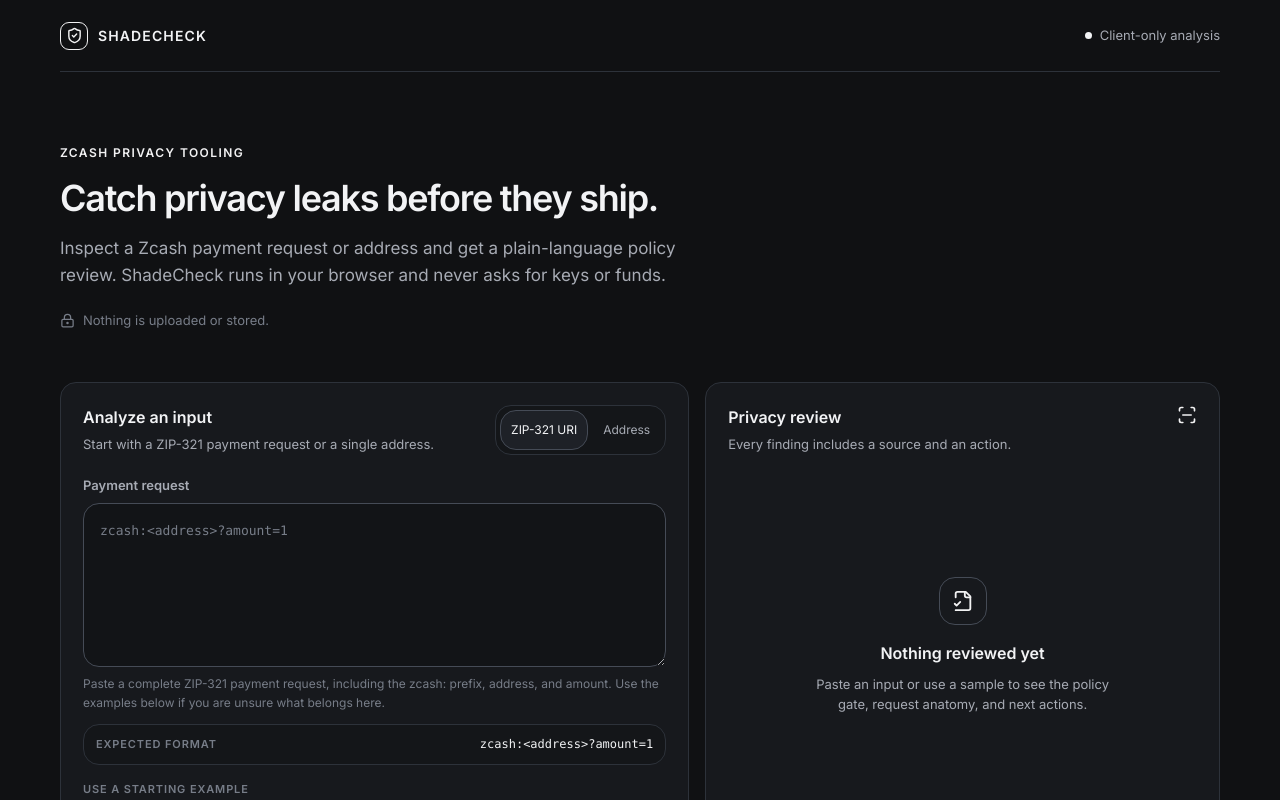
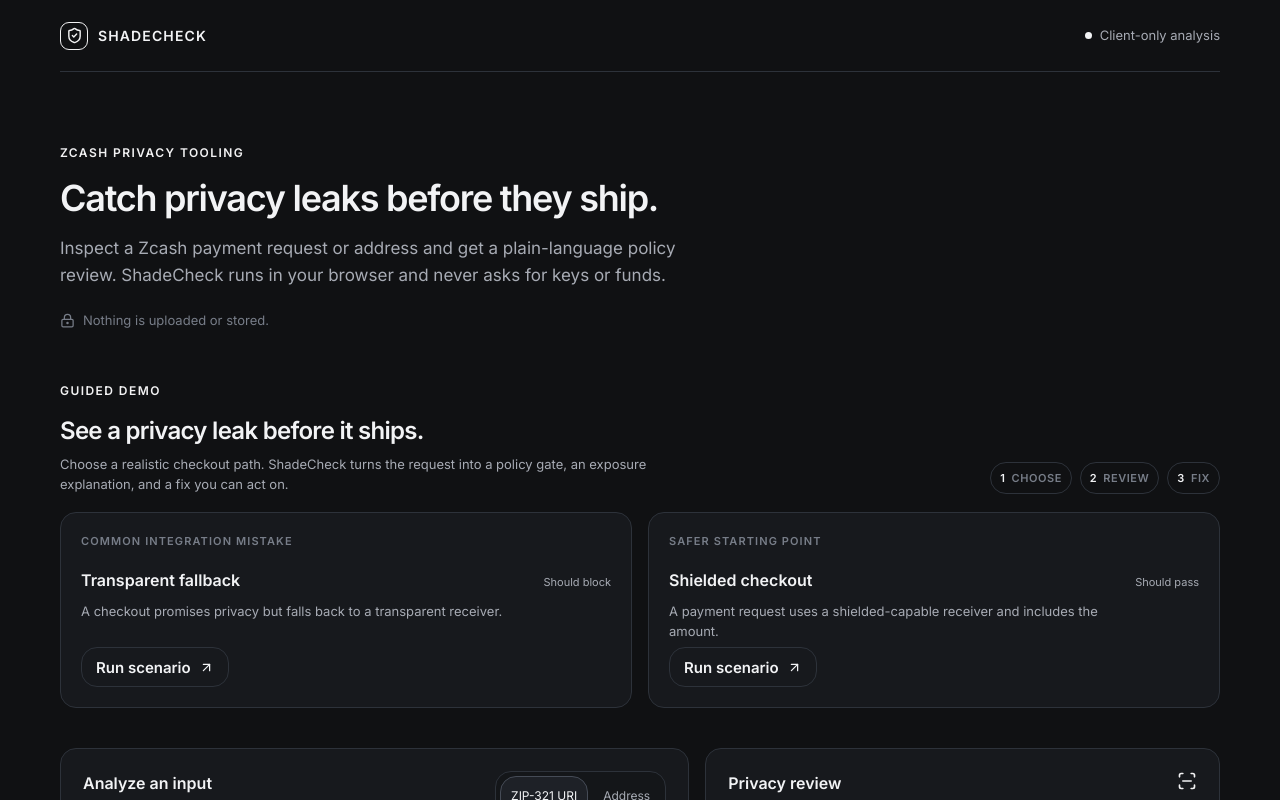
Before and after one commit to xBrokkr/zcash-hackathon, a Next.js app: page / in a window 1280 px wide. Shown: the top 800 px of the page. Built offline with nearby package versions, Linux system fonts and the light colour scheme.

Commit message:
Add Privacy Checkout Lab hackathon demo

```diff
--- a/app/globals.css
+++ b/app/globals.css
@@ -68,6 +68,36 @@
 .hero-copy { max-width: 640px; margin-top: 18px; color: var(--muted); font-size: 17px; }
 
 .hero-note { display: inline-flex; align-items: center; gap: 8px; margin-top: 22px; color: var(--subtle); font-size: 13px; }
+
+.lab-section { padding-bottom: 40px; }
+
+.lab-heading { display: flex; align-items: flex-end; justify-content: space-between; gap: 24px; margin-bottom: 18px; }
+
+.lab-heading h2 { max-width: 560px; font-size: 24px; font-weight: 600; letter-spacing: -.03em; line-height: 1.15; }
+
+.lab-copy { max-width: 620px; margin-top: 10px; color: var(--muted); font-size: 13px; }
+
+.lab-steps { display: flex; flex-wrap: wrap; justify-content: flex-end; gap: 8px; color: var(--subtle); font-size: 11px; font-weight: 600; letter-spacing: .05em; text-transform: uppercase; }
+
+.lab-steps span { display: inline-flex; align-items: center; gap: 6px; min-height: 32px; padding: 0 9px; border: 1px solid var(--border); border-radius: var(--radius); }
+
+.lab-steps b { color: var(--foreground); font-weight: 600; }
+
+.lab-grid { display: grid; grid-template-columns: repeat(2, minmax(0, 1fr)); gap: 16px; }
+
+.lab-card { display: flex; min-height: 196px; flex-direction: column; padding: 20px; }
+
+.lab-card-kicker, .impact-kicker { color: var(--subtle); font-size: 11px; font-weight: 600; letter-spacing: .1em; text-transform: uppercase; }
+
+.lab-card-topline { display: flex; align-items: baseline; justify-content: space-between; gap: 12px; margin-top: 18px; }
+
+.lab-card h3 { font-size: 16px; font-weight: 600; }
+
+.lab-card-topline span { flex-shrink: 0; color: var(--muted); font-size: 11px; }
+
+.lab-card p { max-width: 460px; margin-top: 8px; color: var(--muted); font-size: 13px; }
+
+.lab-card .secondary-button { align-self: flex-start; margin-top: auto; }
 
 .workspace { display: grid; grid-template-columns: minmax(0, 1.1fr) minmax(320px, .9fr); gap: 16px; padding-bottom: 56px; }
 
@@ -232,6 +262,24 @@
 
 .confidence-note svg, .ignored-note svg { flex-shrink: 0; margin-top: 2px; color: var(--foreground); }
 
+.impact-card { margin-top: 16px; padding: 16px; border: 1px solid var(--border); border-radius: var(--radius); background: var(--surface-soft); }
+
+.impact-card.review { border-style: dashed; }
+
+.impact-card.block { border-color: var(--border-strong); }
+
+.impact-card h3 { margin-top: 8px; font-size: 15px; font-weight: 600; }
+
+.impact-card > p { max-width: 580px; margin-top: 6px; color: var(--muted); font-size: 12px; }
+
+.impact-grid { display: grid; grid-template-columns: repeat(2, minmax(0, 1fr)); gap: 8px; margin-top: 14px; }
+
+.impact-grid > div { display: flex; min-height: 72px; flex-direction: column; gap: 5px; padding: 10px; border: 1px solid var(--border); border-radius: var(--radius); }
+
+.impact-grid span { color: var(--subtle); font-size: 11px; }
+
+.impact-grid strong { font-size: 12px; font-weight: 600; line-height: 1.4; }
+
 .anatomy-grid { display: grid; grid-template-columns: repeat(3, 1fr); gap: 8px; }
 
 .anatomy-grid > div { display: flex; flex-direction: column; gap: 4px; padding: 12px; border: 1px solid var(--border); border-radius: var(--radius); background: var(--surface-soft); }
@@ -309,6 +357,8 @@
 .footer a { color: var(--muted); text-decoration: underline; text-underline-offset: 3px; }
 
 @media (max-width: 860px) {
+  .lab-heading { align-items: flex-start; flex-direction: column; }
+  .lab-steps { justify-content: flex-start; }
   .workspace { grid-template-columns: 1fr; }
   .analysis-panel { min-height: auto; }
 }
@@ -317,6 +367,8 @@
   .container { width: min(100% - 24px, 1160px); }
   .topbar { min-height: 64px; }
   .hero { padding: 48px 0 32px; }
+  .lab-section { padding-bottom: 32px; }
+  .lab-grid { grid-template-columns: 1fr; gap: 12px; }
   .workspace { gap: 12px; }
   .panel-header { display: block; }
   .mode-switch { margin-top: 16px; }
@@ -324,6 +376,7 @@
   .sample-row { order: 2; }
   .primary-button { width: 100%; }
   .finding-toolbar { align-items: flex-start; flex-direction: column; }
+  .impact-grid { grid-template-columns: 1fr; }
   .filter-list { width: 100%; overflow-x: auto; flex-wrap: nowrap; padding-bottom: 2px; }
   .filter-button { flex-shrink: 0; }
   .report-actions > * { width: 100%; }
--- a/app/page.tsx
+++ b/app/page.tsx
@@ -8,6 +8,7 @@
 type Mode = "uri" | "address";
 type FindingFilter = "all" | "block" | "review" | "informational";
 type InputExample = { label: string; value: string };
+type CheckoutScenario = InputExample & { eyebrow: string; description: string; expected: string };
 
 const shieldedTestnet = "ztestsapling10yy2ex5dcqkclhc7z7yrnjq2z6feyjad56ptwlfgmy77dmaqqrl9gyhprdx59qgmsnyfska2kez";
 const transparentTestnet = "tmEZhbWHTpdKMw5it8YDspUXSMGQyFwovpU";
@@ -25,6 +26,23 @@
     { label: "Unified address", value: unifiedMainnet },
   ],
 };
+
+const checkoutScenarios: CheckoutScenario[] = [
+  {
+    label: "Transparent fallback",
+    eyebrow: "Common integration mistake",
+    description: "A checkout promises privacy but falls back to a transparent receiver.",
+    expected: "Should block",
+    value: `zcash:${transparentTestnet}?amount=0.25`,
+  },
+  {
+    label: "Shielded checkout",
+    eyebrow: "Safer starting point",
+    description: "A payment request uses a shielded-capable receiver and includes the amount.",
+    expected: "Should pass",
+    value: `zcash:${shieldedTestnet}?amount=0.25`,
+  },
+];
 
 const publicFixtures: Array<{ label: string; description: string; analysis: Analysis }> = [
   {
@@ -84,6 +102,64 @@
   if (level === "block" || level === "review") return <AlertTriangle size={16} aria-hidden="true" />;
   if (level === "pass") return <CheckCircle2 size={16} aria-hidden="true" />;
   return <Info size={16} aria-hidden="true" />;
+}
+
+function buildPrivacyImpact(analysis: Analysis) {
+  const hasTransparent = analysis.entries.some((entry) => entry.classification === "transparent");
+  const hasInvalid = analysis.entries.some((entry) => entry.validation === "invalid");
+  const hasMixedNetwork = analysis.network === "mixed";
+
+  if (hasInvalid) {
+    return {
+      title: "Correct the request before reviewing privacy.",
+      description: "At least one address or payment field failed local format validation, so the privacy result is not reliable yet.",
+      publicView: "Not assessed",
+      action: "Fix the format finding first, then run the review again.",
+    };
+  }
+
+  if (hasMixedNetwork) {
+    return {
+      title: "Do not ship this checkout yet.",
+      description: "This request combines networks. A wallet or product flow could interpret the payment differently than intended.",
+      publicView: "Network path is ambiguous",
+      action: "Use one network consistently across every payment target.",
+    };
+  }
+
+  if (hasTransparent) {
+    return {
+      title: "Do not ship this checkout yet.",
+      description: "A transparent receiver is part of this request. The public transaction path can expose the receiver and value; linkability depends on the full transaction.",
+      publicView: "Receiver and value may be public",
+      action: "Replace the transparent path with a shielded-capable receiver, then review again.",
+    };
+  }
+
+  if (analysis.gate === "block") {
+    return {
+      title: "Do not ship this checkout yet.",
+      description: "A local policy rule blocked this request before it can be treated as a privacy-safe checkout.",
+      publicView: "Privacy result is blocked",
+      action: analysis.findings.find((item) => item.level === "block")?.fix ?? "Resolve the blocking finding and run the review again.",
+    };
+  }
+
+  if (analysis.gate === "review") {
+    return {
+      title: "Review this checkout before release.",
+      description: "The request is not blocked by the local policy, but it still needs a product decision before it can claim a complete privacy-preserving flow.",
+      publicView: "No transparent path detected",
+      action: analysis.findings.find((item) => item.level === "review")?.fix ?? "Resolve the review finding before release.",
+    };
+  }
+
+  return {
+    title: "This checkout passes the local privacy gate.",
+    description: "No transparent payment path was detected and the request includes the fields required for this local policy check.",
+    publicView: "No transparent path detected",
+    action: "Keep this rule check in CI and let the wallet perform complete validation before sending.",
+  };
 }
 
 function downloadJson(filename: string, payload: unknown) {
@@ -163,6 +239,10 @@
     setMode(exampleMode);
     setValue(example.value);
     runAnalysis(example.value, exampleMode, true);
+  }
+
+  function runScenario(scenario: CheckoutScenario) {
+    runExample(scenario, "uri");
   }
 
   function chooseMode(nextMode: Mode) {
@@ -267,6 +347,7 @@
     if (findingFilter === "informational") return item.level === "pass" || item.level === "note";
     return item.level === findingFilter;
   }) ?? [];
+  const privacyImpact = analysis ? buildPrivacyImpact(analysis) : null;
 
   const findingFilters: Array<{ value: FindingFilter; label: string }> = [
     { value: "all", label: "All" },
@@ -288,6 +369,29 @@
           <h1>Catch privacy leaks before they ship.</h1>
           <p className="hero-copy">Inspect a Zcash payment request or address and get a plain-language policy review. ShadeCheck runs in your browser and never asks for keys or funds.</p>
           <div className="hero-note"><LockKeyhole size={15} aria-hidden="true" />Nothing is uploaded or stored.</div>
+        </section>
+
+        <section className="lab-section" aria-labelledby="lab-heading">
+          <div className="lab-heading">
+            <div>
+              <div className="eyebrow">Guided demo</div>
+              <h2 id="lab-heading">See a privacy leak before it ships.</h2>
+              <p className="lab-copy">Choose a realistic checkout path. ShadeCheck turns the request into a policy gate, an exposure explanation, and a fix you can act on.</p>
+            </div>
+            <div className="lab-steps" aria-label="Privacy Checkout Lab steps">
+              <span><b>1</b> Choose</span>
+              <span><b>2</b> Review</span>
+              <span><b>3</b> Fix</span>
+            </div>
+          </div>
+          <div className="lab-grid">
+            {checkoutScenarios.map((scenario) => <article className="panel lab-card" key={scenario.label}>
+              <div className="lab-card-kicker">{scenario.eyebrow}</div>
+              <div className="lab-card-topline"><h3>{scenario.label}</h3><span>{scenario.expected}</span></div>
+              <p>{scenario.description}</p>
+              <button type="button" className="secondary-button" onClick={() => runScenario(scenario)}>Run scenario <ArrowUpRight size={15} aria-hidden="true" /></button>
+            </article>)}
+          </div>
         </section>
 
         <section className="workspace" aria-label="ShadeCheck analyzer">
@@ -325,6 +429,7 @@
               <div className="analysis-body">
                 <div className="analysis-summary"><div className="gate-block"><div className="gate-label">Policy gate</div><div className={`summary-tag ${analysis.gate}`} aria-label={`Policy gate: ${analysis.privacyLabel}`}>{analysis.privacyLabel}</div></div><div className="score-summary"><div className="score-block"><span className="score-number">{analysis.score}</span><span className="score-denominator">/ 100</span></div><div className="score-label">Secondary signal score</div></div></div>
                 <div className="confidence-note"><Info size={15} aria-hidden="true" /><span>{analysis.confidence === "shape-only" ? "Confidence: shape-only. Supported outer checksums are checked; full receiver composition and wallet-level context are not verified here." : "Confidence: format error. At least one address failed the local encoding or checksum check."}</span></div>
+                {privacyImpact ? <div className={`impact-card ${analysis.gate}`} aria-live="polite"><div className="impact-kicker">Privacy impact</div><h3>{privacyImpact.title}</h3><p>{privacyImpact.description}</p><div className="impact-grid"><div><span>Public transaction view</span><strong>{privacyImpact.publicView}</strong></div><div><span>Next action</span><strong>{privacyImpact.action}</strong></div></div></div> : null}
                 <div className="section-label">Request anatomy</div>
                 <div className="anatomy-grid">
                   <div><span>Network</span><strong>{analysis.network}</strong></div>
```
